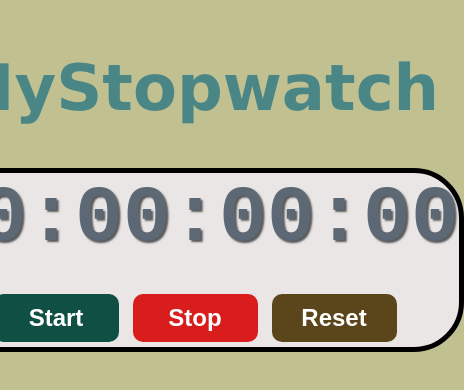
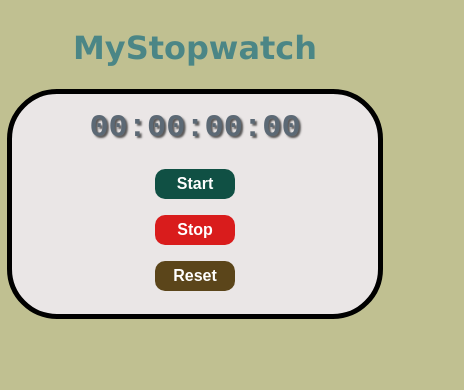
Before and after one commit to Tenzflash/ALT-SCHOOL-FIRST-SEMESTER-ASSIGNMENT, a plain HTML site: page index.html in a window 390 px wide. Shown: the whole page, 464 px wide, since content can reach past the window. Drawn offline with Linux system fonts and the light colour scheme.

Commit message:
Added some css lines to make it mobile friendly

```diff
--- a/style.css
+++ b/style.css
@@ -68,3 +68,50 @@ background-color: hsl(60, 27%, 66%);
 #resetBtn:hover{
     background-color: hsl(50, 66%, 23%);
 }
+
+
+@media (max-width: 768px) {
+    #myH1 {
+        font-size: 2.5rem;
+        text-align: center;
+    }
+
+    #display {
+        font-size: 2.5rem;
+        margin-bottom: 15px;
+    }
+
+    #controls {
+        display: flex;
+        flex-direction: column;
+        align-items: center;
+    }
+
+    #controls button {
+        font-size: 1.2rem;
+        min-width: 100px;
+        padding: 8px 15px;
+        margin: 8px 0;
+    }
+
+    #container {
+        width: 90%;
+        padding: 15px;
+    }
+}
+
+@media (max-width: 480px) {
+    #myH1 {
+        font-size: 2rem;
+    }
+
+    #display {
+        font-size: 2rem;
+    }
+
+    #controls button {
+        font-size: 1rem;
+        min-width: 80px;
+        padding: 6px 12px;
+    }
+}
```
